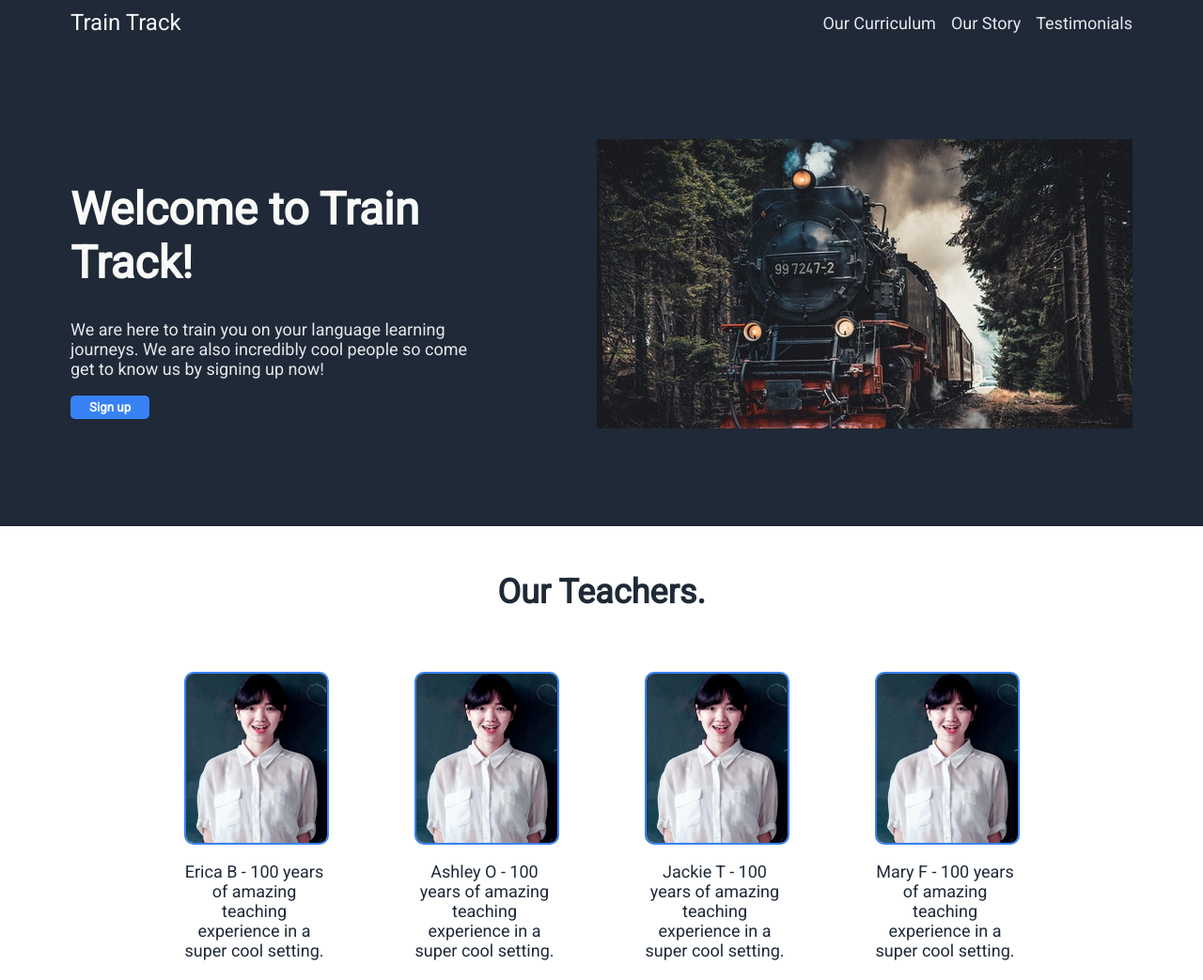
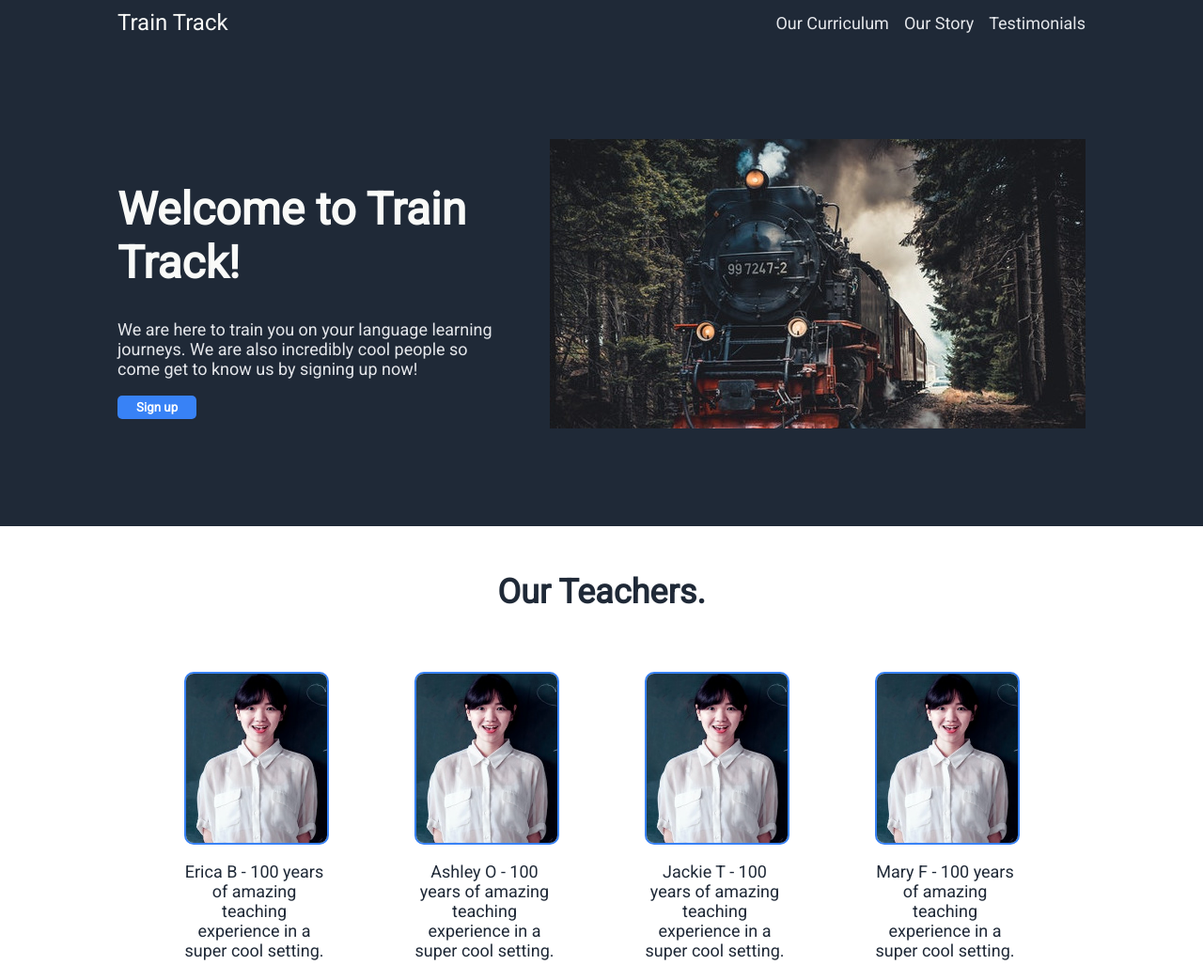
Before and after one commit to williamb2021/landing-page, a plain HTML site: page index.html in a window 1280 px wide. Shown: the top 1043 px of the page at 94% size. Drawn offline with Linux system fonts and the light colour scheme.

Commit message:
more adjustments to hero section

```diff
--- a/styles.css
+++ b/styles.css
@@ -31,7 +31,7 @@ button{
     flex: 100%;
     display: flex;
     justify-content: space-between;
-    padding: 10px 75px;
+    padding: 10px 125px;
 }
 
 .left-links, .right-links{
@@ -64,7 +64,7 @@ button{
     display: flex;
     align-items: center;
     flex-wrap: wrap;
-    padding: 100px 75px;
+    padding: 100px 125px;
 }
 
 .hero-text {
@@ -92,11 +92,12 @@ button{
 .hero-image{
     flex:60%;
     text-align: right;
+    flex-grow: 1;
 }
-/*
+
 .hero-image img{
-    width: 300px;
-} */
+    max-width:100%;
+}
 
 /*Teacher section*/
 
```
